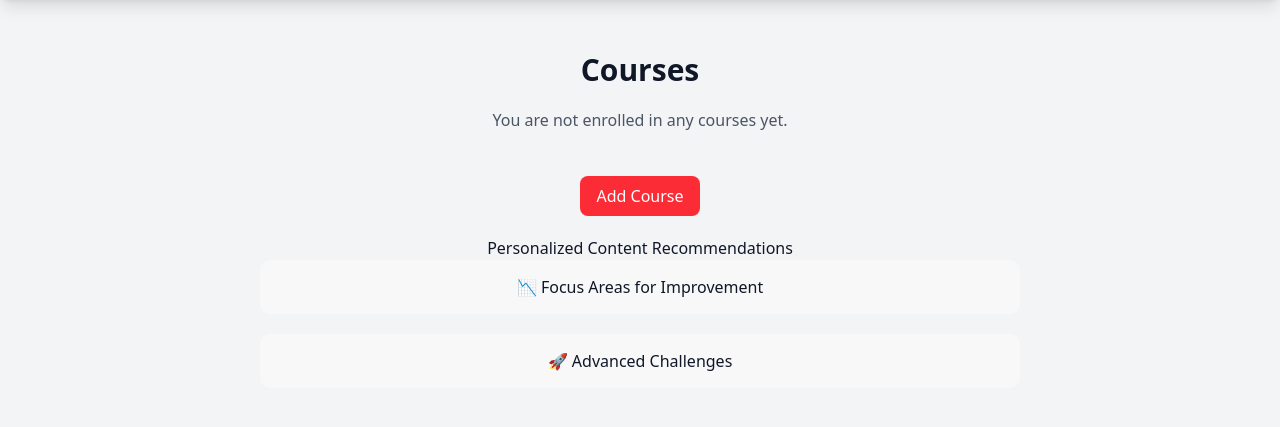
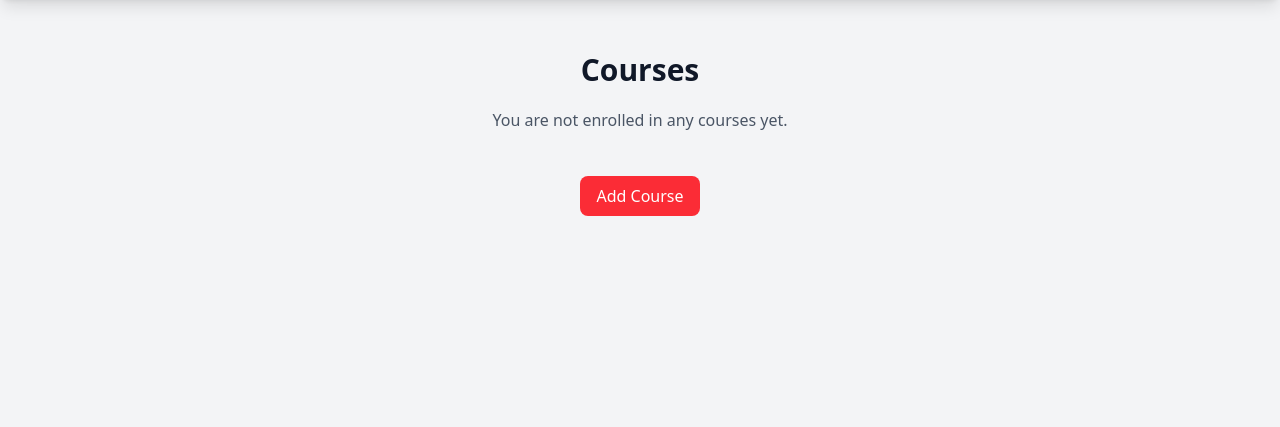
Before and after one commit to Personalized-Learning-Plaform-Compon/Personalized-Learning-Platform-Components, a Flask app: template knowledgebase_app/templates/dashboard.html in a window 1280 px wide. Shown: the part 64-491 px from the top of the page. Run offline with Flask 3, Linux system fonts and the light colour scheme; the template is opened without the code that fills it, so the values that code supplies are empty; style sheets or scripts are compiled from the project's sources.

Commit message:
removed recs from dashboard

```diff
--- a/knowledgebase_app/templates/dashboard.html
+++ b/knowledgebase_app/templates/dashboard.html
@@ -137,25 +137,7 @@ document.addEventListener("DOMContentLoaded", function() {
 </style>
 
 
-<div class="recommendations-container">
-    <h2>Personalized Content Recommendations</h2>
 
-    <!-- Weak Areas Section -->
-    <div class="recommendation-section">
-        <h3>📉 Focus Areas for Improvement</h3>
-        <ul id="weak-recommendations" class="quiz-list">
-            <!-- Weak area quizzes will be inserted here -->
-        </ul>
-    </div>
-
-    <!-- Strong Areas Section -->
-    <div class="recommendation-section">
-        <h3>🚀 Advanced Challenges</h3>
-        <ul id="strong-recommendations" class="quiz-list">
-            <!-- Strong area quizzes will be inserted here -->
-        </ul>
-    </div>
-</div>
 
 <script>
 document.addEventListener("DOMContentLoaded", function () {
```
